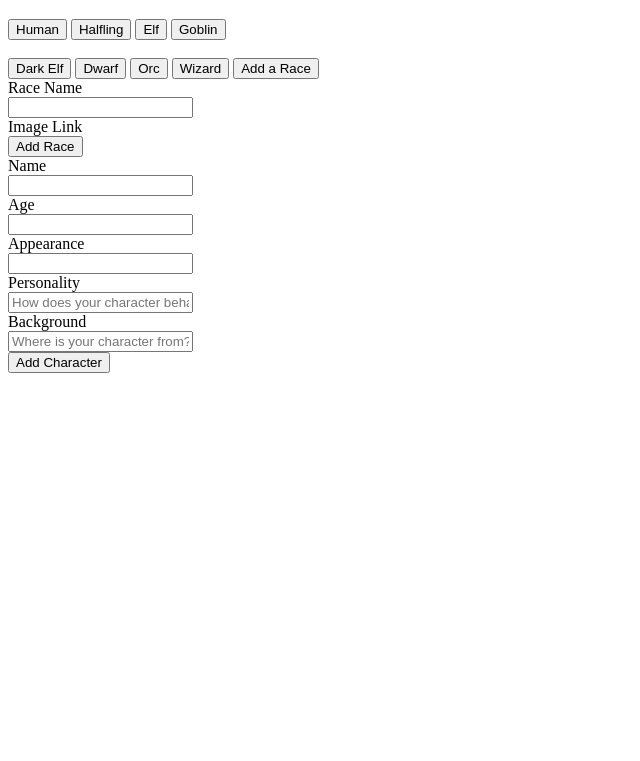
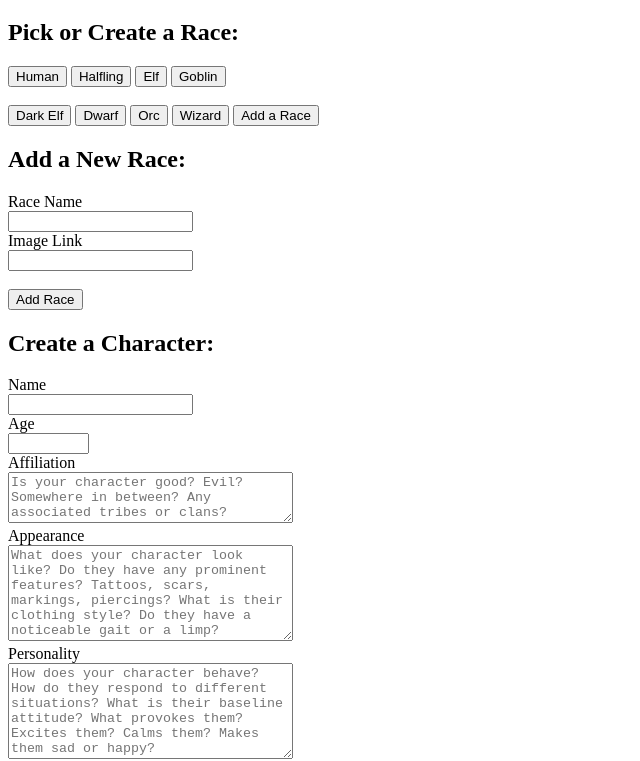
Before and after one commit to jcmcarth06/dnd-frontend, a plain HTML site: page index.html in a window 1280 px wide. Shown: the part 61-822 px from the top of the page, without its empty margins (0-640 px from the left). Before the commit the page ends 800 px from the top, so only its background shows below. Drawn offline with Linux system fonts and the light colour scheme.

Commit message:
add classes

```diff
--- a/index.html
+++ b/index.html
@@ -2,14 +2,15 @@
     <head>
         <meta charset="utf-8">
         <meta http-equiv="X-UA-Compatible" content="IE=edge">
-        <title></title>
+        <title>Fantasy Characters Storyboard</title>
         <meta name="description" content="">
         <meta name="viewport" content="width=device-width, initial-scale=1">
         <link rel="stylesheet" href="main.css">
     </head>
     <body>
         <h1>Fantasy Characters Storyboard</h1>
-            <div id="buttons">
+            <div id="select-race-container">
+                <h2>Pick or Create a Race:</h2>
                 <button class="button", id="add-human" type="button" name="button">Human</button>
                 <button class="button", id="add-halfling" type="button" name="button">Halfling</button>
                 <button class="button", id="add-elf" type="button" name="button">Elf</button>
@@ -20,28 +21,31 @@
                 <button class="button", id="add-wizard" type="button" name="button">Wizard</button>
                 <button class="button", id="add-race" type="button" name="button">Add a Race</button>
             </div>
-        <div id="characters-container">
-        </div>
-        <div id="race-form">
+            <div id="new-race-container">
+                <h2>Add a New Race:</h2>
                 <form id="new-race-form" class="hidden">
                     <label for="race-name">Race Name</label><br>
                     <input type="text" name="race-name"><br>
                     <label for="image-link">Image Link</label><br>
+                    <input type="text" name="image-link"><br><br>
                     <input id="form-submit" type="submit" value="Add Race">
                 </form>
             </div>
-        <div id="character-form">
+            <div id="new-character-container">
+                <h2>Create a Character:</h2>
                 <form id="new-character-form" class="hidden">
                     <label for="character-name">Name</label><br>
                     <input type="text" name="character-name"><br>
                     <label for="character-age">Age</label><br>
-                <input type="text" name="character-age"><br>
+                    <input type="text" name="character-age" size="7"><br>
+                    <label for="character-affiliation">Affiliation</label><br>
+                    <textarea type="text" name="character-affiliation" rows="3" cols="33" placeholder="Is your character good? Evil? Somewhere in between? Any associated tribes or clans?"></textarea><br>
                     <label for="character-appearance">Appearance</label><br>
-                <input type="text" name="character-appearance"><br>
+                    <textarea type="text" name="character-appearance" rows="6" cols="33" placeholder="What does your character look like? Do they have any prominent features? Tattoos, scars, markings, piercings? What is their clothing style? Do they have a noticeable gait or a limp?"></textarea><br>
                     <label for="character-personality">Personality</label><br>
-                <input type="textarea" rows="5" cols="50" name="character-personality" placeholder="How does your character behave? How do they respond to different situations? What is their baseline attitude? What provokes them? Excites them? Calms them? Makes them sad or happy?"><br>
+                    <textarea type="text" name="character-personality" rows="6" cols="33" placeholder="How does your character behave? How do they respond to different situations? What is their baseline attitude? What provokes them? Excites them? Calms them? Makes them sad or happy?"></textarea><br>
                     <label for="character-background">Background</label><br>
-                <input type="text" name="character-background" placeholder="Where is your character from? What was their childhood like? What are their culture/ family like? Do they have religious/ spiritual practices? Do they have important relationships/ enemies?"><br>
+                    <textarea type="text" name="character-background" rows="6" cols="33" placeholder="Where is your character from? What was their childhood like? What are their culture/ family like? Do they have religious/ spiritual practices? Do they have important relationships/ enemies?"></textarea><br><br>
                     <input id="form-submit" type="submit" value="Add Character">
                 </form>
             </div>
--- a/index.js
+++ b/index.js
@@ -1 +1,25 @@
 document.addEventListener('DOMContentLoaded', () => alert('Welcome to the Fantasy Characters Storyboard! Use this resource to create, catalog, and share fantasy characters for public access to use in storytelling! Remember: any character you catalog is free to access for other writers, and any character someone else catalogs is up for grabs for use and/or inspiration!'))
+
+const charactersUrl = "http://localhost:3000/races"
+
+class Races {
+    constructor(name, image_link) {
+        this.name = name;
+        this.image_link = image_link
+    }
+}
+
+class Characters {
+    constructor(name, age, appearance, personality, background, affiliation) {
+        this.name = name;
+        this.age = age;
+        this.appearance = appearance;
+        this.personality = personality;
+        this.background = background;
+        this.affiliation = affiliation
+    }
+    createCharacter() {
+        const newCharacterButtons = document.createElement('race-buttons');
+
+    }
+}
```
Lines whose indentation alone changed are shown as unchanged.
